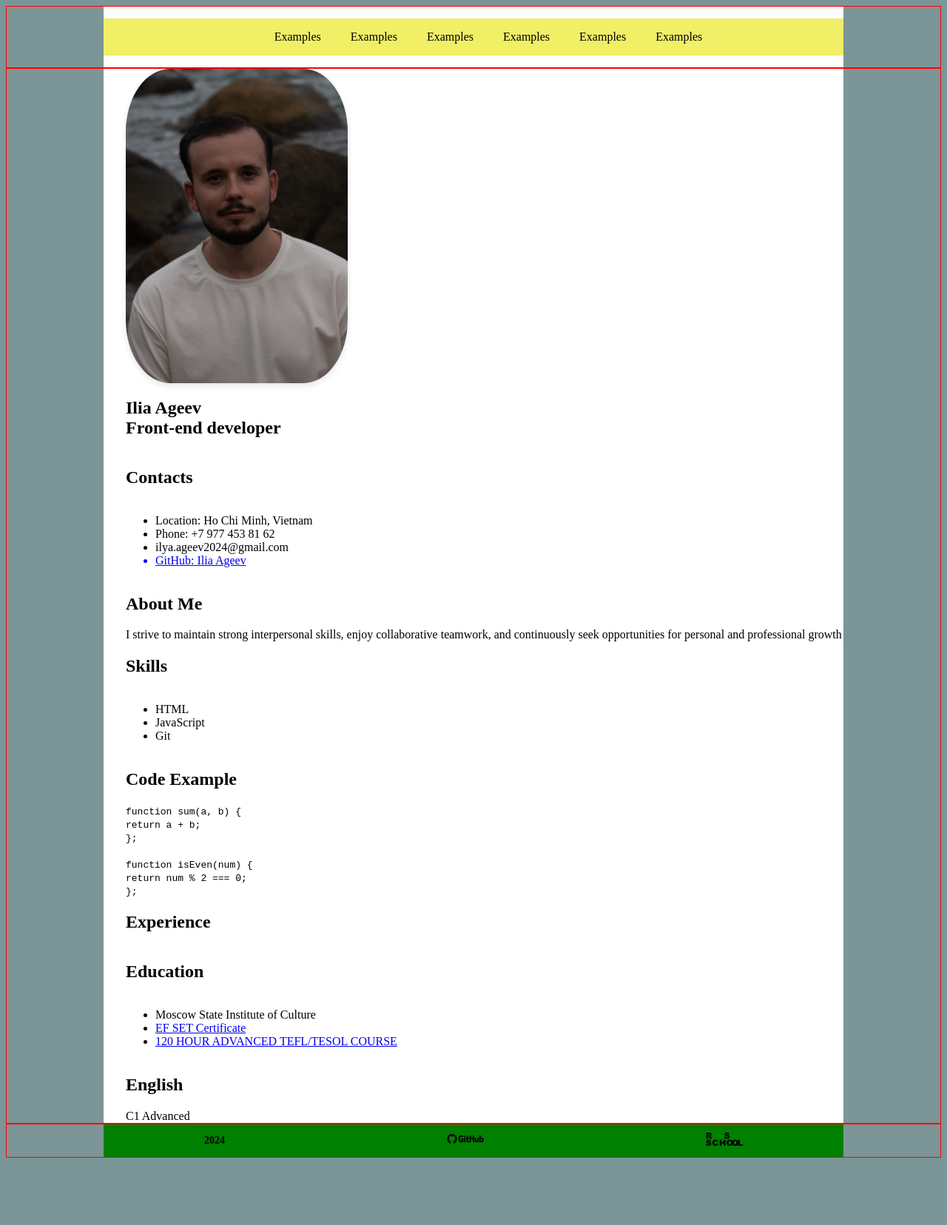
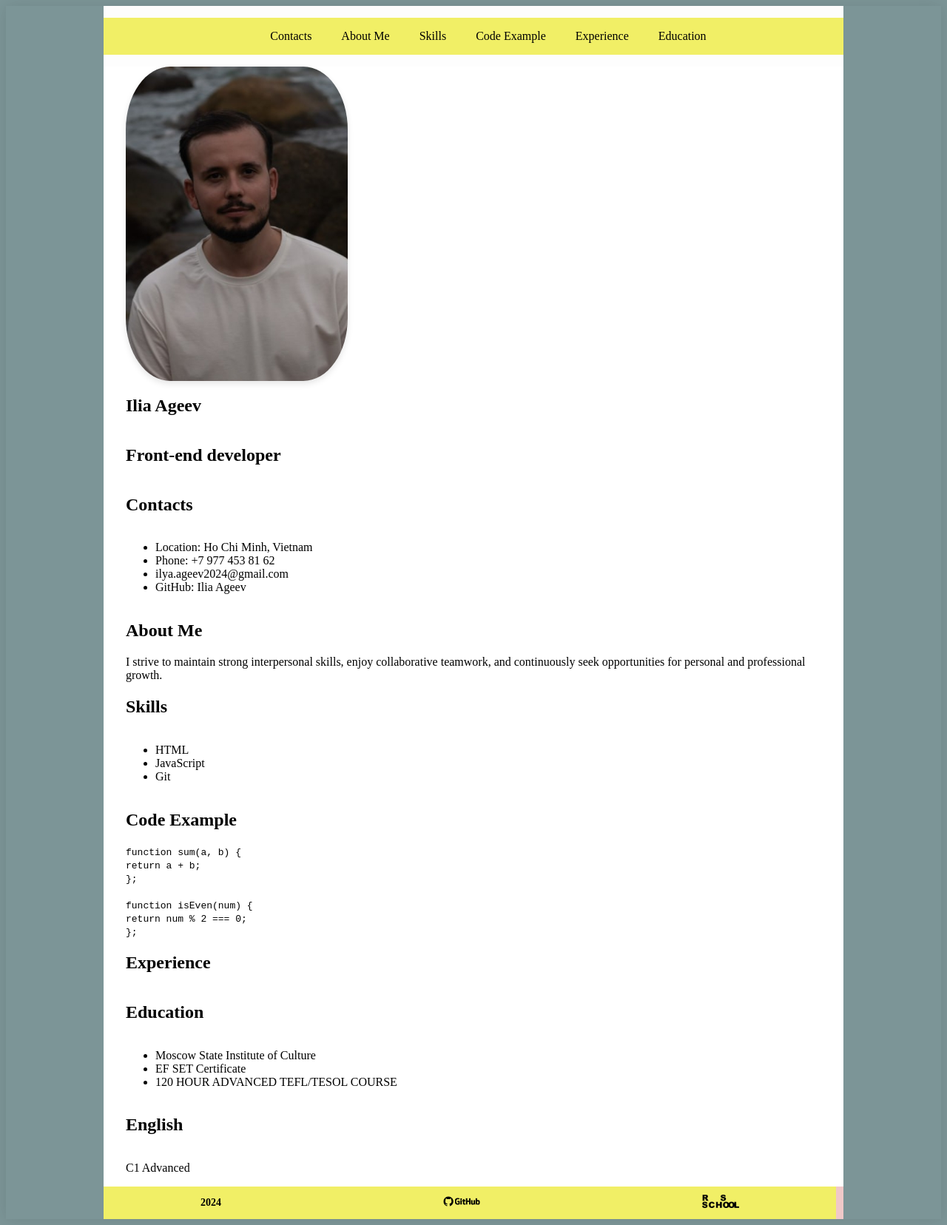
Before and after one commit to Ilyaag/rsschool-cv, a plain HTML site: page index.html in a window 1280 px wide. Shown: the whole page at 74% size. Before the commit the page ends 1573 px from the top, so only its background shows below. Drawn offline with Linux system fonts and the light colour scheme.

Commit message:
refactor: change structure of the project

```diff
--- a/index.html
+++ b/index.html
@@ -3,52 +3,58 @@
 <head>
     <meta charset="UTF-8">
     <meta name="viewport" content="width=device-width, initial-scale=1.0">
-    <link rel="stylesheet" href="/style.css" />
-    <link rel="icon" href="assets/icons/icons8.ico" />
-    <title>СV Ilia Ageev</title>
+    <link rel="stylesheet" href="/style.css">
+    <link rel="icon" href="assets/icons/icons8.ico">
+    <title>CV Ilia Ageev</title>
 </head>
 <body>
     <header class="header">
        <section class="section-header">
             <nav class="nav">
                 <ul class="nav-list">
-                    <li class="menu-item"><a href="#contacts" class="menu-link">Examples</a></li>
-                    <li class="menu-item"><a href="#summary" class="menu-link">Examples</a></li>
-                    <li class="menu-item"><a href="#skills" class="menu-link">Examples</a></li>
-                    <li class="menu-item"><a href="#summary" class="menu-link">Examples</a></li>
-                    <li class="menu-item"><a href="#skills" class="menu-link">Examples</a></li>
-                    <li class="menu-item"><a href="#skills" class="menu-link">Examples</a></li>
-                    <!-- позже добавить якорные ссылки -->
+                    <li class="menu-item"><a href="#contacts" class="menu-link">Contacts</a></li>
+                    <li class="menu-item"><a href="#about-me" class="menu-link">About Me</a></li>
+                    <li class="menu-item"><a href="#skills" class="menu-link">Skills</a></li>
+                    <li class="menu-item"><a href="#code-example" class="menu-link">Code Example</a></li>
+                    <li class="menu-item"><a href="#experience" class="menu-link">Experience</a></li>
+                    <li class="menu-item"><a href="#education" class="menu-link">Education</a></li>
                 </ul>
             </nav>
         </section>
     </header>
     <main class="main">
         <section class="section" id="name">
-            <img class="main-image" src="/assets/img/IMG_20240707_144256.jpg" alt="avatar" />
-            <h1>Ilia Ageev <br>Front-end developer</h1></section>
-        <section class="section" id="contacts"><h2>Contacts</h2>
+            <img class="main-image" src="/assets/img/IMG_20240707_144256.jpg" alt="avatar">
+            <h1>Ilia Ageev</h1>
+            <h2>Front-end developer</h2>
+        </section>
+        <section class="section" id="contacts">
+            <h2>Contacts</h2>
             <div class="section-text">
                 <ul class="skill-list">
                     <li class="skill-item">Location: Ho Chi Minh, Vietnam</li>
                     <li class="skill-item">Phone: +7 977 453 81 62</li>
                     <li class="skill-item">ilya.ageev2024@gmail.com</li>
-                <a href="https://github.com/Ilyaag" class="skill-git"><li class="skill-item">GitHub: Ilia Ageev</li></a>
+                    <li class="skill-item"><a href="https://github.com/Ilyaag" target="_blank" class="skill-item-link">GitHub: Ilia Ageev</a></li>
                 </ul>
             </div>
         </section>
-        <section class="section" id="about-me"><h2>About Me</h2>
+        <section class="section" id="about-me">
+            <h2>About Me</h2>
             <div class="section-text">
-            I strive to maintain strong interpersonal skills, enjoy collaborative teamwork, and continuously seek opportunities for personal and professional growth
-        </div></section>
-        <section class="section" id="skills"><h2>Skills</h2>
+                I strive to maintain strong interpersonal skills, enjoy collaborative teamwork, and continuously seek opportunities for personal and professional growth.
+            </div>
+        </section>
+        <section class="section" id="skills">
+            <h2>Skills</h2>
             <div class="section-text">
                 <ul class="skill-list">
                     <li class="skill-item">HTML</li>
                     <li class="skill-item">JavaScript</li>
                     <li class="skill-item">Git</li>
                 </ul>
-                </div></section>
+            </div>
+        </section>
         <section class="section" id="code-example">
             <h2>Code Example</h2>
             <div><code class="code-example-text">
@@ -62,27 +68,33 @@
                 </code>
             </div>
         </section>
-        <section class="section" id="experience"><h2>Experience</h2></section>
-        <section class="section" id="education"><h2>Education</h2>
+        <section class="section" id="experience">
+            <h2>Experience</h2>
+        </section>
+        <section class="section" id="education">
+            <h2>Education</h2>
             <div class="section-text">
                 <ul class="skill-list">
                     <li class="skill-item">Moscow State Institute of Culture</li>
-                <li class="skill-item-link"><a href="https://drive.google.com/file/d/1ypxrY0KAIeyvNf_WXMMKEhL99LQDp4Ns/view" class="link-googledrive">EF SET Certificate</a></li>
-                <li class="skill-item-link"><a href="https://drive.google.com/file/d/1vPHX6Wqa2axkhwIXyGzPpUFXnlWZGaBq/view" class="link-googledrive">120 HOUR ADVANCED TEFL/TESOL COURSE</a></li>
+                    <li class="skill-item"><a href="https://drive.google.com/file/d/1ypxrY0KAIeyvNf_WXMMKEhL99LQDp4Ns/view" target="_blank" class="skill-item-link">EF SET Certificate</a></li>
+                    <li class="skill-item"><a href="https://drive.google.com/file/d/1vPHX6Wqa2axkhwIXyGzPpUFXnlWZGaBq/view" target="_blank" class="skill-item-link">120 HOUR ADVANCED TEFL/TESOL COURSE</a></li>
                 </ul>
-            </div></section>
-        <section class="section" id="english"><h2>English</h2>
-        C1 Advanced</section>
+            </div>
+        </section>
+        <section class="section" id="english">
+            <h2>English</h2>
+            <p>C1 Advanced</p>
+        </section>
     </main>
     <footer class="footer">
         <section class="section-footer">
             <div class="container-footer">
                 <h3 class="footer-text">2024</h3>
-                <a href="https://github.com/Ilyaag" class="link-git">
-                    <img class="footer-image" src="/assets/icons/git.png" alt="logo-git" />
+                <a href="https://github.com/Ilyaag" target="_blank" class="link-git">
+                    <img class="footer-image" src="/assets/icons/git.png" alt="logo-git">
                 </a>
-                <a href="https://rs.school/courses/javascript-preschool-ru" class="link-rsschool">
-                    <img class="footer-image" src="/assets/icons/logo-rsschool3.png" alt="logo-rsschool" />
+                <a href="https://rs.school/courses/javascript-ru" target="_blank" class="link-rsschool">
+                    <img class="footer-image" src="/assets/icons/logo-rsschool3.png" alt="logo-rsschool">
                 </a>
             </div>
         </section>
--- a/style.css
+++ b/style.css
@@ -18,8 +18,9 @@
     flex-direction: column;
     justify-content: space-between;
     background-color: rgb(124, 149, 151);
+    box-shadow: 0 0 20px rgba(0, 0, 0, 0.1);
+}
 
-  }
 .section {
     max-width: 1000px;
     width: 98%;
@@ -27,8 +28,9 @@
     display: grid;
     background-color: rgb(255, 255, 255);
     padding-left: 30px;
-    padding-right: 10;
+    padding-right: 10px;
 }
+
 .section-header {
     max-width: 1000px;
     width: 98%;
@@ -43,7 +45,7 @@
     margin: 0 auto;
     display: grid;
     background-color: rgb(240, 200, 200);
-    padding-right: 10;
+    padding-right: 10px;
 }
 
 .container {
@@ -51,11 +53,11 @@
     margin: 0 auto;
 }
 
-.main-image{
-    width: 300px; /* Фиксированная ширина */
-    height: auto; /* Автоматически вычисляемая высота для сохранения пропорций */
-    border-radius: 20%; /* Делает изображение круглым */
-    box-shadow: 0 4px 8px rgba(0, 0, 0, 0.1); /* Добавляет тень */
+.main-image {
+    width: 300px;
+    height: auto;
+    border-radius: 20%;
+    box-shadow: 0 4px 8px rgba(0, 0, 0, 0.1);
 }
 
 .nav-list {
@@ -63,8 +65,7 @@
     justify-content: center;
     align-items: center;
     list-style-type: none;
-    background-color: #f1ef66; /* цвет фона */
-
+    background-color: #f1ef66;
 }
 
 .menu-link {
@@ -73,69 +74,35 @@
     color: inherit;
     text-decoration: none;
     transition: 0.3s;
+}
 
+.menu-link:hover {
+    color: rgb(124, 149, 151);
 }
-.menu-link:hover {
-    color:  rgb(124, 149, 151);
-}
+
 .skill-item-link {
-    /* padding: 0 20px; */
-    /* line-height: 50px; */
     color: inherit;
     text-decoration: none;
     transition: 0.3s;
-
-
 }
 
 .skill-item-link:hover {
     color: rgb(124, 149, 151);
 }
 
+.footer-image {
+    max-width: 50px;
+    max-height: 50px;
+}
 
-.footer {
-    /* display: flex;
-    justify-content: center;
-    align-items: center;
-     height: 45px;
-     border-top: 1px solid #ccc;
-    box-sizing: border-box;  */
-}
-.footer-image {
-    max-width: 50px; /* Максимальная ширина ярлычка */
-    max-height: 50px; /* Максимальная высота ярлычка */
-
-}
 .container-footer {
     display: flex;
     justify-content: center;
     align-items: center;
-  display: flex;
-  align-items: center;
     gap: 300px;
-  background-color: green;
+    background-color: #f1ef66;
 }
 
 .footer-text {
     font-size: 14px;
 }
-
-
-
-
-
-
-
-
-
-  header {
-    border: 1px solid red
-  }
-
-  main {
-    border: 1px solid red
-  }
-
-  footer {
-    border: 1px solid red
-  }
```
Lines whose indentation alone changed are shown as unchanged.
